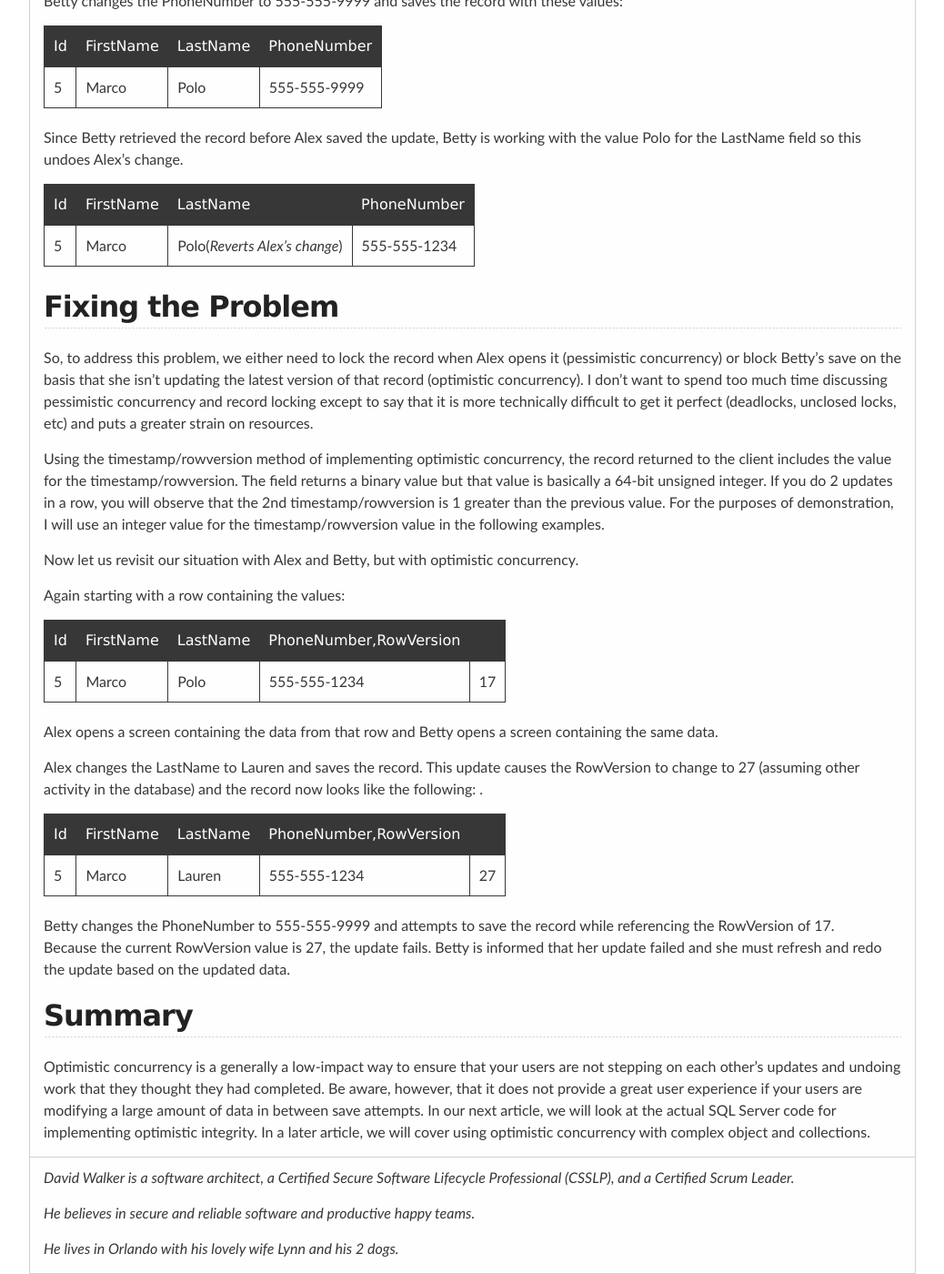
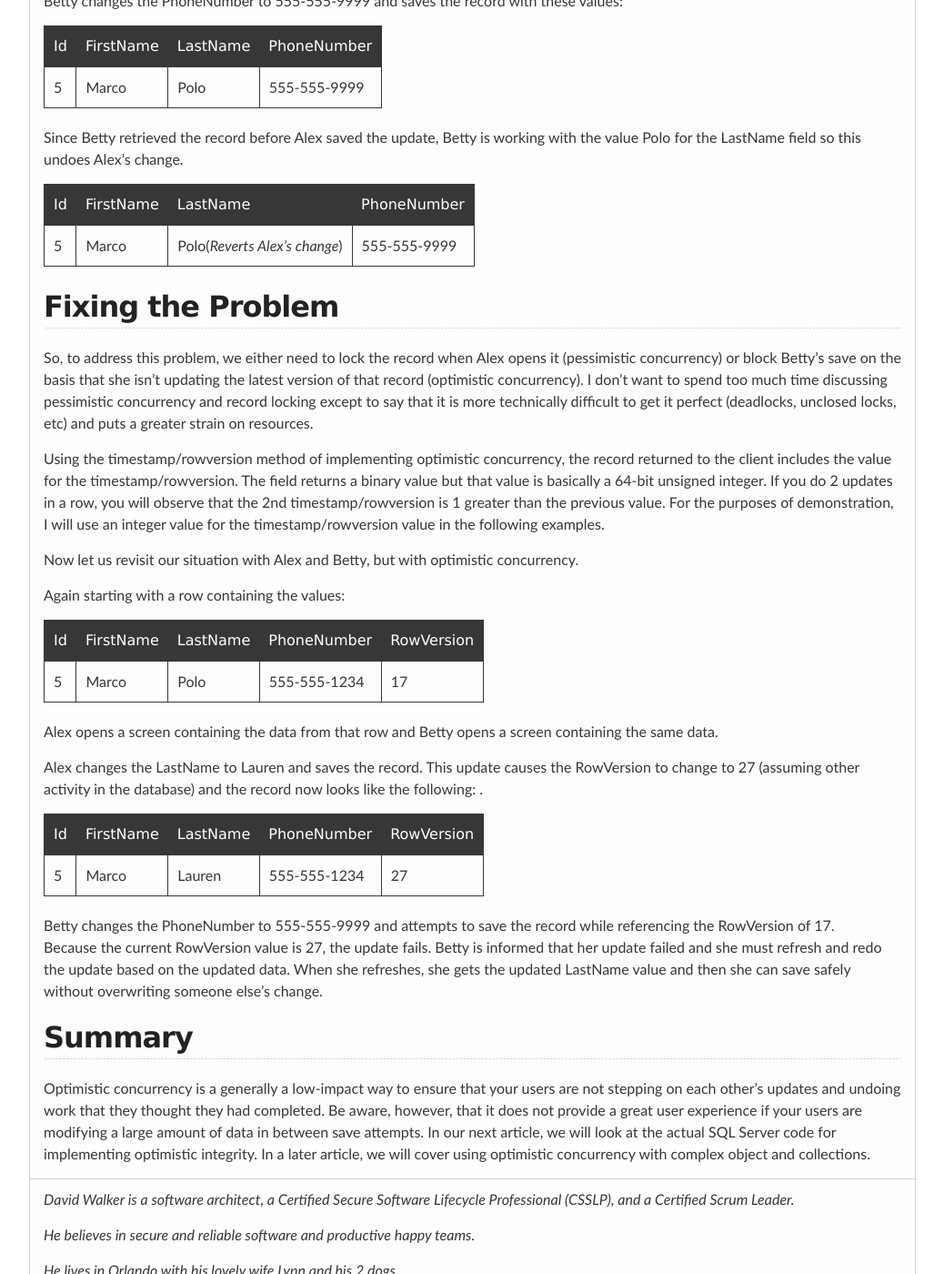
Before and after one commit to Grax32/Grax32.github.io, a Jekyll site: the page built from articles/sql-server-timestamps-part-1.md, in a window 1280 px wide and 1400 px high, scrolled down 818 px. Shown: the whole window at 91% size, without its empty margins (23-1061 px from the left). Built offline with Jekyll 4.4.1, drawn with Linux system fonts in a browser that asks for light colours.

Commit message:
bug fixes

```diff
--- a/articles/sql-server-timestamps-part-1.md
+++ b/articles/sql-server-timestamps-part-1.md
@@ -45,7 +45,7 @@ so this undoes Alex's change.
 
 Id | FirstName | LastName | PhoneNumber
 ----|---|---|---
-5|Marco|Polo(*Reverts Alex's change*)|555-555-1234
+5|Marco|Polo(*Reverts Alex's change*)|555-555-9999
 
 ## Fixing the Problem
 
@@ -63,7 +63,7 @@ Now let us revisit our situation with Alex and Betty, but with optimistic concur
 
 Again starting with a row containing the values:
 
-Id | FirstName | LastName | PhoneNumber,RowVersion
+Id | FirstName | LastName | PhoneNumber|RowVersion
 ----|---|---|---|---
 5|Marco|Polo|555-555-1234|17
 
@@ -72,14 +72,15 @@ Alex opens a screen containing the data from that row and Betty opens a screen c
 Alex changes the LastName to Lauren and saves the record.  This update causes the RowVersion
 to change to 27 (assuming other activity in the database) and the record now looks like the following:  .
 
-Id | FirstName | LastName | PhoneNumber,RowVersion
+Id | FirstName | LastName | PhoneNumber|RowVersion
 ----|---|---|---|---
 5|Marco|Lauren|555-555-1234|27
 
 
 Betty changes the PhoneNumber to 555-555-9999 and attempts to save the record while referencing the RowVersion of 17.
 Because the current RowVersion value is 27, the update fails.  Betty is informed that her update failed and she must
-refresh and redo the update based on the updated data.
+refresh and redo the update based on the updated data.  When she refreshes, she gets the updated LastName value and
+then she can save safely without overwriting someone else's change.
 
 ## Summary
 
```
